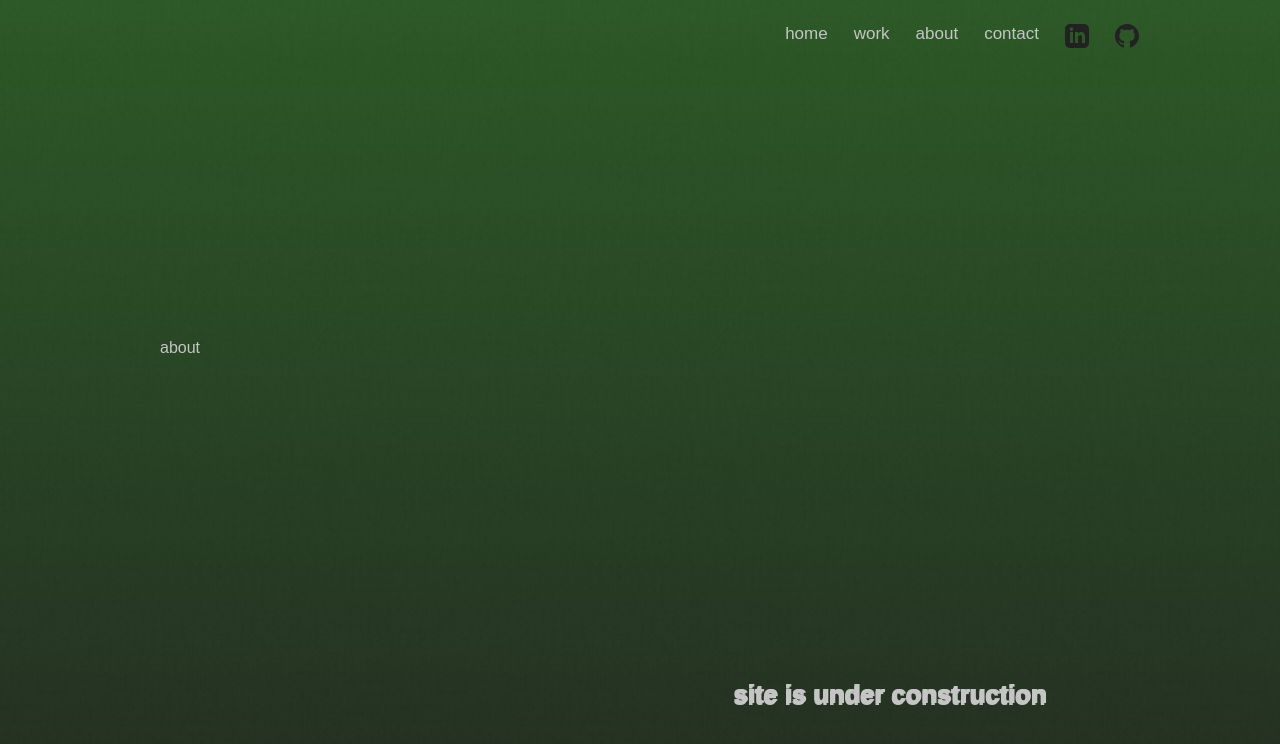
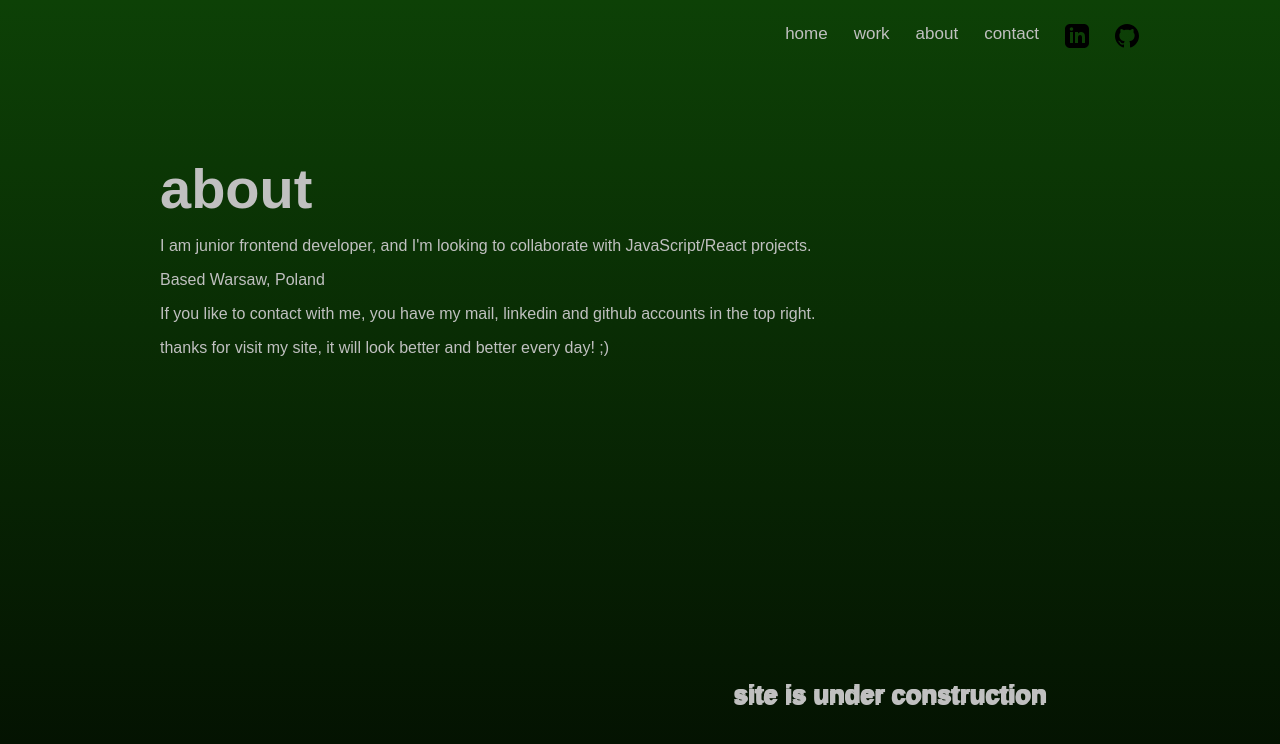
Before and after one commit to bartosz-lesniewski/bartosz-lesniewski.github.io, a React (Create React App) app in the folder portfolio-react/: page /about in a window 1280 px wide. Shown: the top 744 px of the page. Built offline with nearby package versions, Linux system fonts and the light colour scheme.

Commit message:
links works

```diff
--- a/portfolio-react/src/About.js
+++ b/portfolio-react/src/About.js
@@ -1,7 +1,23 @@
 import React from "react";
 
 function About() {
-	return <p>about</p>;
+	return (
+		<div>
+			<h1>about</h1>
+			<p>
+				I am junior frontend developer, and I'm looking to collaborate with
+				JavaScript/React projects.
+			</p>
+			<p>Based Warsaw, Poland</p>
+			<p>
+				If you like to contact with me, you have my mail, linkedin and github
+				accounts in the top right.
+			</p>
+			<p>
+				thanks for visit my site, it will look better and better every day! ;)
+			</p>
+		</div>
+	);
 }
 
 export default About;
--- a/portfolio-react/src/Nav.js
+++ b/portfolio-react/src/Nav.js
@@ -3,20 +3,34 @@ import "./styles/header.css";
 import { Link } from "react-router-dom";
 
 function Nav() {
+	const linkStyle = {
+		color: "silver",
+		textDecoration: "none",
+		"&:hover": {
+			color: "black",
+		},
+	};
+
 	return (
 		<nav>
 			<ul>
-				<Link style={{ textDecoration: "none", color: "silver" }} to="/">
+				<Link style={linkStyle} to="/" className="link-style">
 					<li>home</li>
 				</Link>
-				<Link style={{ textDecoration: "none", color: "silver" }} to="/work">
+				<Link style={linkStyle} to="/work" className="link-style">
 					<li>work</li>
 				</Link>
-				<Link style={{ textDecoration: "none", color: "silver" }} to="/about">
+				<Link style={linkStyle} to="/about" className="link-style">
 					<li>about</li>
 				</Link>
-				<li>contact</li>
 				<li>
+					<a href="mailto:b.lesniewski8@gmail.com">contact</a>
+				</li>
+				<li>
+					<a
+						href="https://www.linkedin.com/in/bartosz-le%C5%9Bniewski-22008355/"
+						target="_blank"
+					>
 						<svg
 							xmlns="http://www.w3.org/2000/svg"
 							width="24"
@@ -25,8 +39,10 @@ function Nav() {
 						>
 							<path d="M19 0h-14c-2.761 0-5 2.239-5 5v14c0 2.761 2.239 5 5 5h14c2.762 0 5-2.239 5-5v-14c0-2.761-2.238-5-5-5zm-11 19h-3v-11h3v11zm-1.5-12.268c-.966 0-1.75-.79-1.75-1.764s.784-1.764 1.75-1.764 1.75.79 1.75 1.764-.783 1.764-1.75 1.764zm13.5 12.268h-3v-5.604c0-3.368-4-3.113-4 0v5.604h-3v-11h3v1.765c1.396-2.586 7-2.777 7 2.476v6.759z" />
 						</svg>
+					</a>
 				</li>
 				<li>
+					<a href="https://github.com/bartosz-lesniewski" target="_blank">
 						<svg
 							xmlns="http://www.w3.org/2000/svg"
 							width="24"
@@ -35,6 +51,7 @@ function Nav() {
 						>
 							<path d="M12 0c-6.626 0-12 5.373-12 12 0 5.302 3.438 9.8 8.207 11.387.599.111.793-.261.793-.577v-2.234c-3.338.726-4.033-1.416-4.033-1.416-.546-1.387-1.333-1.756-1.333-1.756-1.089-.745.083-.729.083-.729 1.205.084 1.839 1.237 1.839 1.237 1.07 1.834 2.807 1.304 3.492.997.107-.775.418-1.305.762-1.604-2.665-.305-5.467-1.334-5.467-5.931 0-1.311.469-2.381 1.236-3.221-.124-.303-.535-1.524.117-3.176 0 0 1.008-.322 3.301 1.23.957-.266 1.983-.399 3.003-.404 1.02.005 2.047.138 3.006.404 2.291-1.552 3.297-1.23 3.297-1.23.653 1.653.242 2.874.118 3.176.77.84 1.235 1.911 1.235 3.221 0 4.609-2.807 5.624-5.479 5.921.43.372.823 1.102.823 2.222v3.293c0 .319.192.694.801.576 4.765-1.589 8.199-6.086 8.199-11.386 0-6.627-5.373-12-12-12z" />
 						</svg>
+					</a>
 				</li>
 			</ul>
 		</nav>
--- a/portfolio-react/src/Work.js
+++ b/portfolio-react/src/Work.js
@@ -1,7 +1,12 @@
 import React from "react";
 
 function Work() {
-	return <p>work</p>;
+	return (
+		<div>
+			<h1>work</h1>
+			<p>here i will present my projects</p>
+		</div>
+	);
 }
 
 export default Work;
--- a/portfolio-react/src/styles/header.css
+++ b/portfolio-react/src/styles/header.css
@@ -6,3 +6,23 @@ ul {
 	font-size: 17px;
 	color: silver;
 }
+
+ul li a {
+	text-decoration: none;
+}
+
+ul li a:link {
+	color: silver;
+}
+
+ul li a:hover {
+	color: black;
+}
+
+.link-style:hover {
+	color: black !important;
+}
+
+svg:hover {
+	fill: white;
+}
--- a/portfolio-react/src/styles/index.css
+++ b/portfolio-react/src/styles/index.css
@@ -23,7 +23,7 @@ body:after {
 	top: -100%;
 	left: -50%;
 	opacity: 0.15;
-	position: fixed;
+	position: relative;
 }
 
 @keyframes grain {
```
Lines whose indentation alone changed are shown as unchanged.
